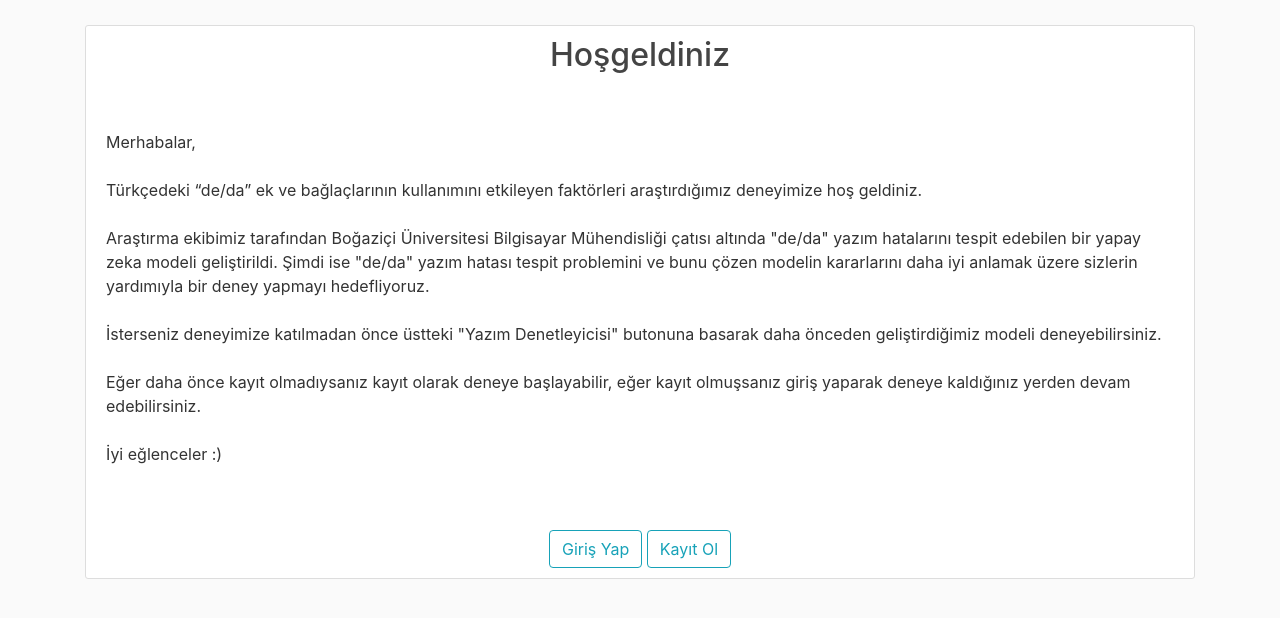
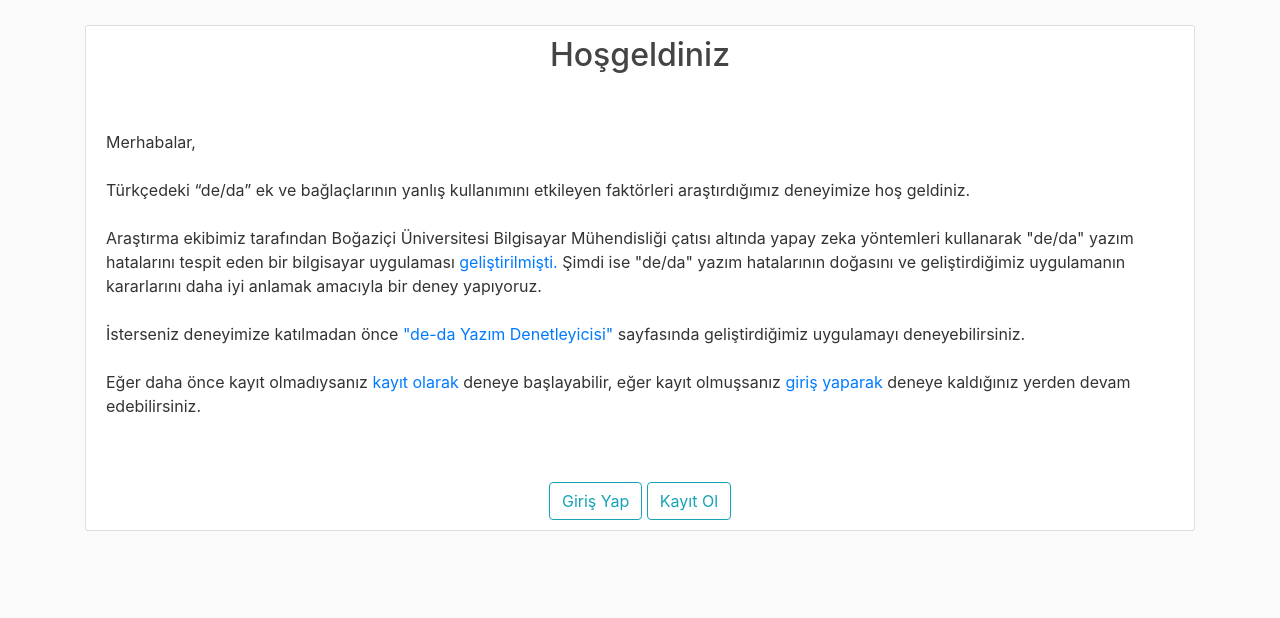
Before and after one commit to derlem/kanarya, a Django app: page / in a window 1280 px wide. Shown: the part 56-674 px from the top of the page. Run offline with Django 3.2, Linux system fonts and the light colour scheme; parts of the project's set-up code (start-up, migrations or seed data) failed here and were passed over; some libraries are stand-ins or nearby versions.

Commit message:
Update welcome page

```diff
--- a/game_project/game/templates/game/welcome.html
+++ b/game_project/game/templates/game/welcome.html
@@ -11,15 +11,13 @@
 
 		    	Merhabalar,
 
-				Türkçedeki “de/da” ek ve bağlaçlarının kullanımını etkileyen faktörleri araştırdığımız deneyimize hoş geldiniz.
+				Türkçedeki “de/da” ek ve bağlaçlarının yanlış kullanımını etkileyen faktörleri araştırdığımız deneyimize hoş geldiniz.
 
-				Araştırma ekibimiz tarafından Boğaziçi Üniversitesi Bilgisayar Mühendisliği çatısı altında "de/da" yazım hatalarını tespit edebilen bir yapay zeka modeli geliştirildi. Şimdi ise "de/da" yazım hatası tespit problemini ve bunu çözen modelin kararlarını daha iyi anlamak üzere sizlerin yardımıyla bir deney yapmayı hedefliyoruz.
+				Araştırma ekibimiz tarafından Boğaziçi Üniversitesi Bilgisayar Mühendisliği çatısı altında yapay zeka yöntemleri kullanarak "de/da" yazım hatalarını tespit eden bir bilgisayar uygulaması <a href="https://acl-bg.org/proceedings/2019/RANLP%202019/pdf/RANLP009.pdf">geliştirilmişti.</a>  Şimdi ise "de/da" yazım hatalarının doğasını ve geliştirdiğimiz uygulamanın kararlarını daha iyi anlamak amacıyla bir deney yapıyoruz.
 
-				İsterseniz deneyimize katılmadan önce üstteki "Yazım Denetleyicisi" butonuna basarak daha önceden geliştirdiğimiz modeli deneyebilirsiniz.
+				İsterseniz deneyimize katılmadan önce <a href="http://dedatakintisi.derlem.com/spellchecker/query/">"de-da Yazım Denetleyicisi"</a> sayfasında geliştirdiğimiz uygulamayı deneyebilirsiniz.
 
-				Eğer daha önce kayıt olmadıysanız kayıt olarak deneye başlayabilir, eğer kayıt olmuşsanız giriş yaparak deneye kaldığınız yerden devam edebilirsiniz.
-
-				İyi eğlenceler :)
+				Eğer daha önce kayıt olmadıysanız <a href="{% url 'register' %}">kayıt olarak</a> deneye başlayabilir, eğer kayıt olmuşsanız <a href="{% url 'login' %}">giriş yaparak</a> deneye kaldığınız yerden devam edebilirsiniz.
 
 
 		    </p>
```
